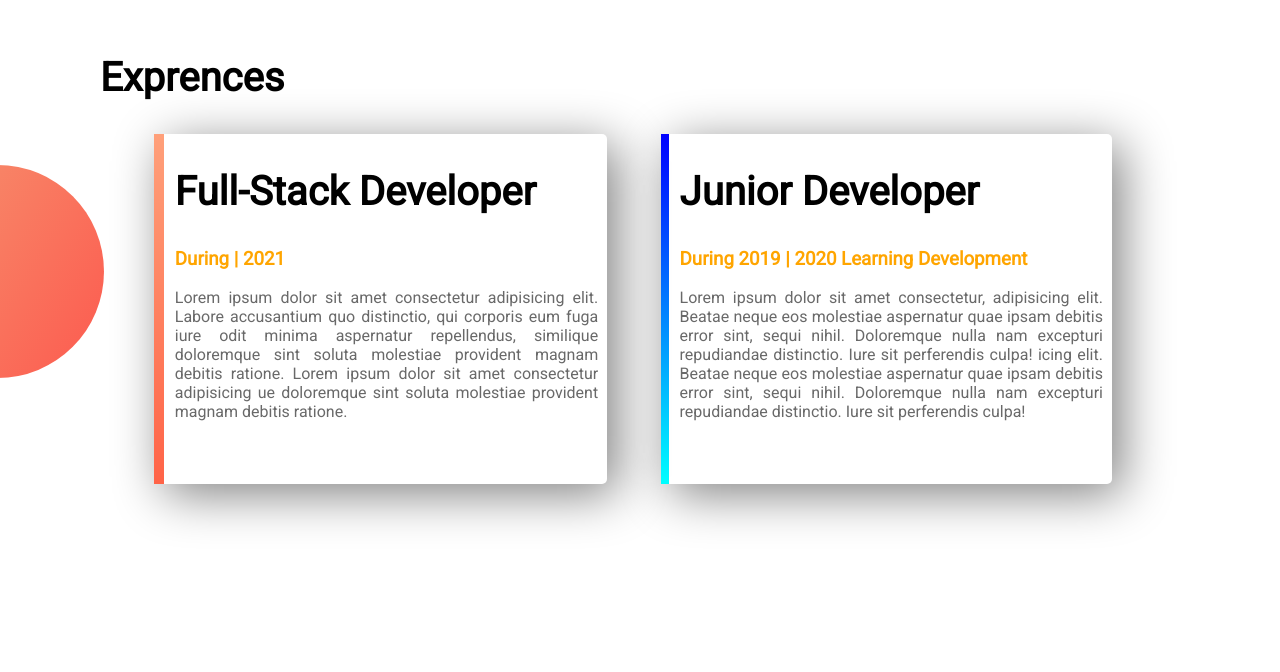
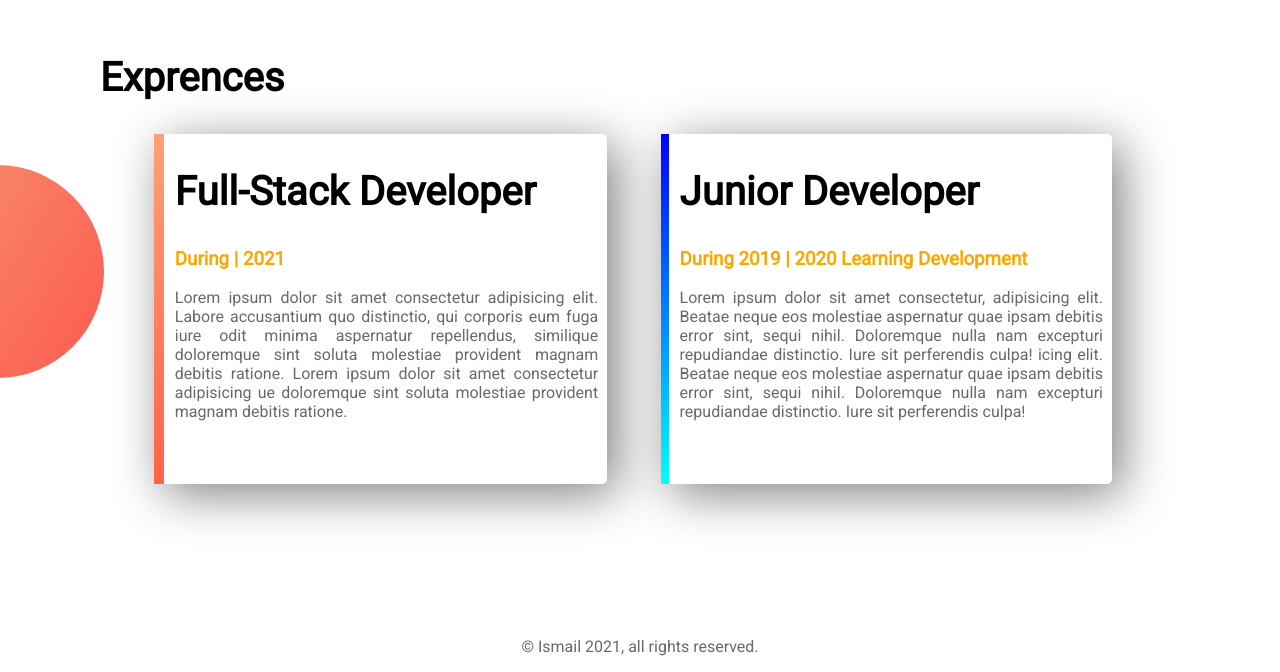
Before and after one commit to gaziismail/build-a-website, a plain HTML site: page build-a-website/index.html in a window 1280 px wide. Shown: the part 1479-2151 px from the top of the page. Before the commit the page ends 2100 px from the top, so only its background shows below. Drawn offline with Linux system fonts and the light colour scheme.

Commit message:
addign footer

```diff
--- a/build-a-website/index.html
+++ b/build-a-website/index.html
@@ -57,6 +57,9 @@
 
         </div>
     </section>
+    <footer>
+        <p>© Ismail 2021, all rights reserved.</p>
+    </footer>
 
 </body>
 
--- a/build-a-website/style.css
+++ b/build-a-website/style.css
@@ -69,3 +69,6 @@ p{
     border-image: linear-gradient(blue, cyan);
     border-image-slice: 1;
 }
+footer p{
+    text-align: center;
+}
```
